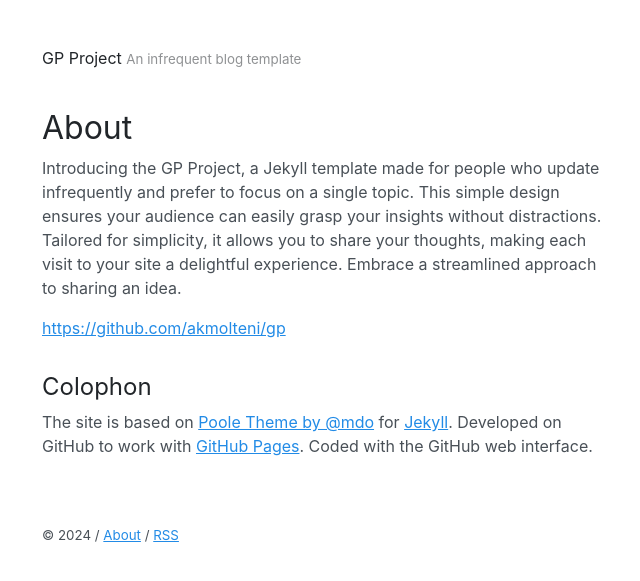
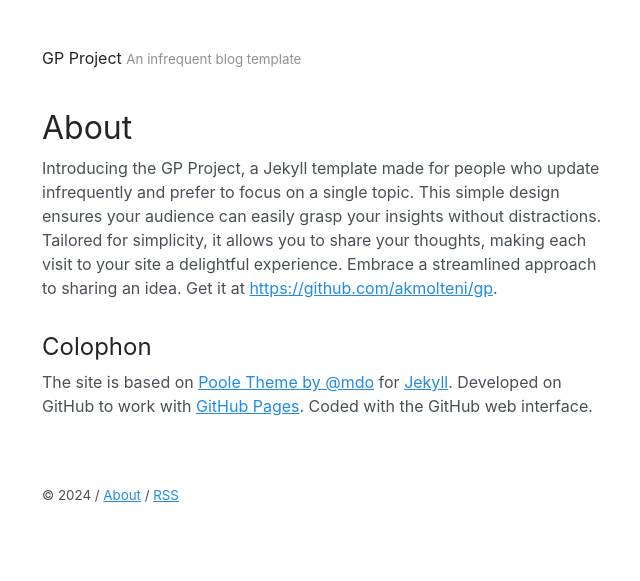
Before and after one commit to akmolteni/gp, a Jekyll site: the page built from about.md, in a window 1280 px wide. Shown: the top 581 px of the page, without its empty margins (318-958 px from the left). Built offline with Jekyll 4.4.1, drawn with Linux system fonts in a browser that asks for light colours.

Commit message:
Update about.md

```diff
--- a/about.md
+++ b/about.md
@@ -3,9 +3,7 @@ layout: page
 title: About
 ---
 
-Introducing the GP Project, a Jekyll template made for people who update infrequently and prefer to focus on a single topic. This simple design ensures your audience can easily grasp your insights without distractions. Tailored for simplicity, it allows you to share your thoughts, making each visit to your site a delightful experience. Embrace a streamlined approach to sharing an idea.
-
-[https://github.com/akmolteni/gp](https://github.com/akmolteni/gp)
+Introducing the GP Project, a Jekyll template made for people who update infrequently and prefer to focus on a single topic. This simple design ensures your audience can easily grasp your insights without distractions. Tailored for simplicity, it allows you to share your thoughts, making each visit to your site a delightful experience. Embrace a streamlined approach to sharing an idea. Get it at [https://github.com/akmolteni/gp](https://github.com/akmolteni/gp).
 
 ## Colophon
 The site is based on [Poole Theme by @mdo](https://github.com/poole) for [Jekyll](https://jekyllrb.com). Developed on GitHub to work with [GitHub Pages](https://pages.github.com). Coded with the GitHub web interface.
```
